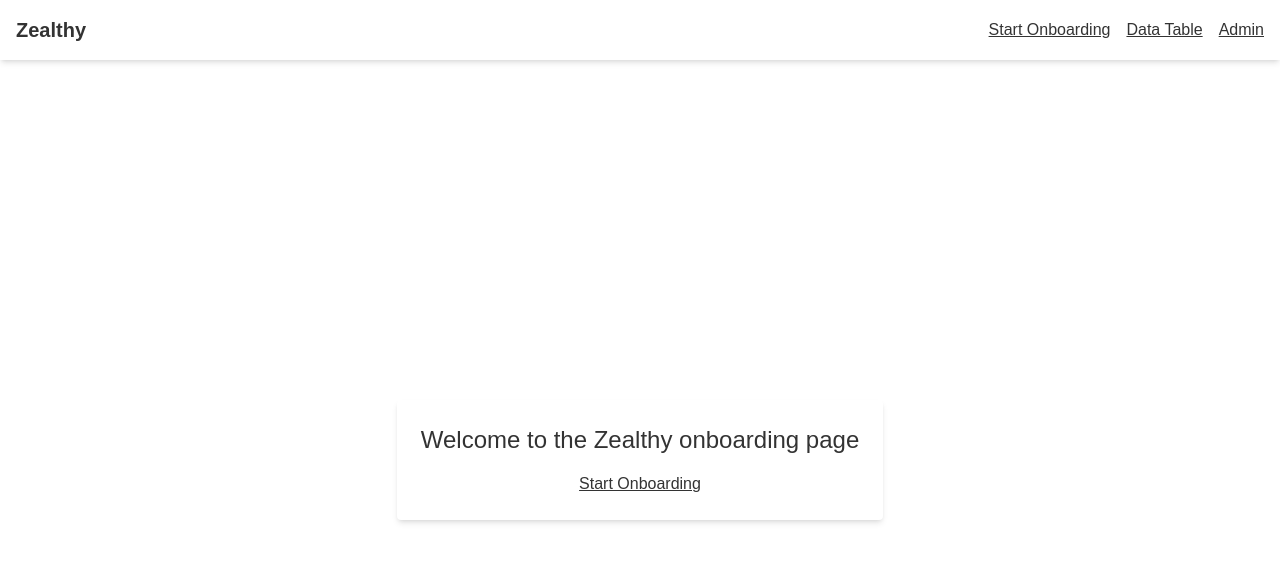
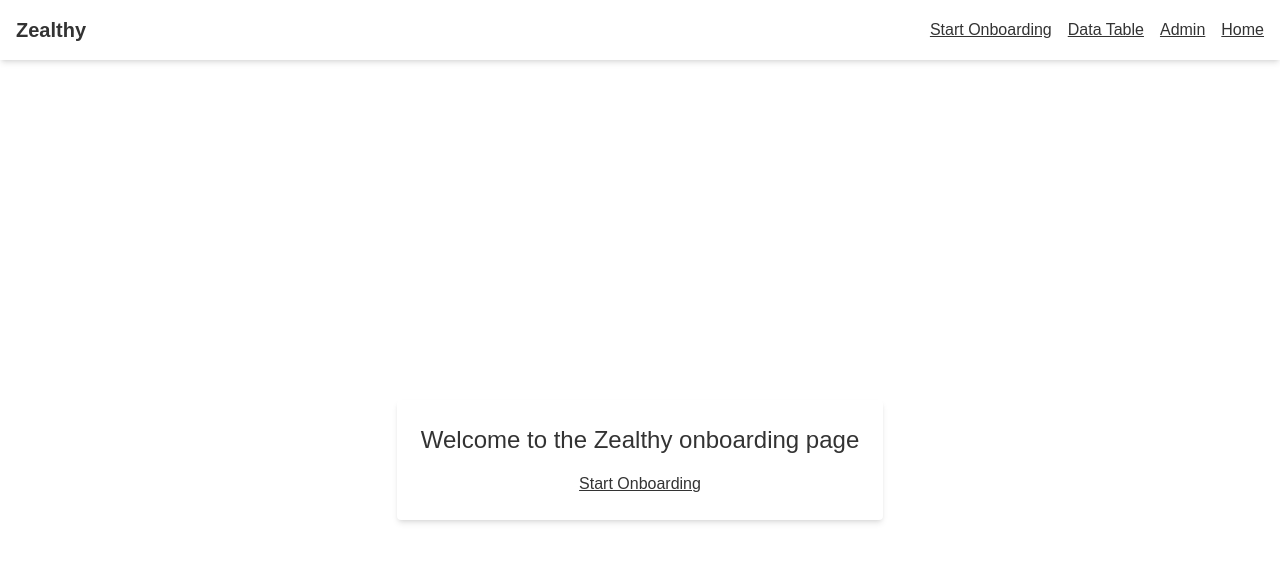
Before and after one commit to phet2309/Zealthy-Onboarding, a React (Vite) app in the folder custom-onboarding-frontend/: page / in a window 1280 px wide. Shown: the top 562 px of the page. Built offline with nearby package versions, Linux system fonts and the light colour scheme.

Commit message:
Added Home link in Nav

```diff
--- a/custom-onboarding-frontend/src/components/Navbar.tsx
+++ b/custom-onboarding-frontend/src/components/Navbar.tsx
@@ -35,6 +35,7 @@ const Navbar: React.FC = () => {
         )}
         <Link to="/data" className="text-md underline">Data Table</Link>
         <Link to="/admin" className="text-md underline">Admin</Link>
+        <Link to="/" className="text-md underline">Home</Link>
       </div>
     </div>
   );
```
